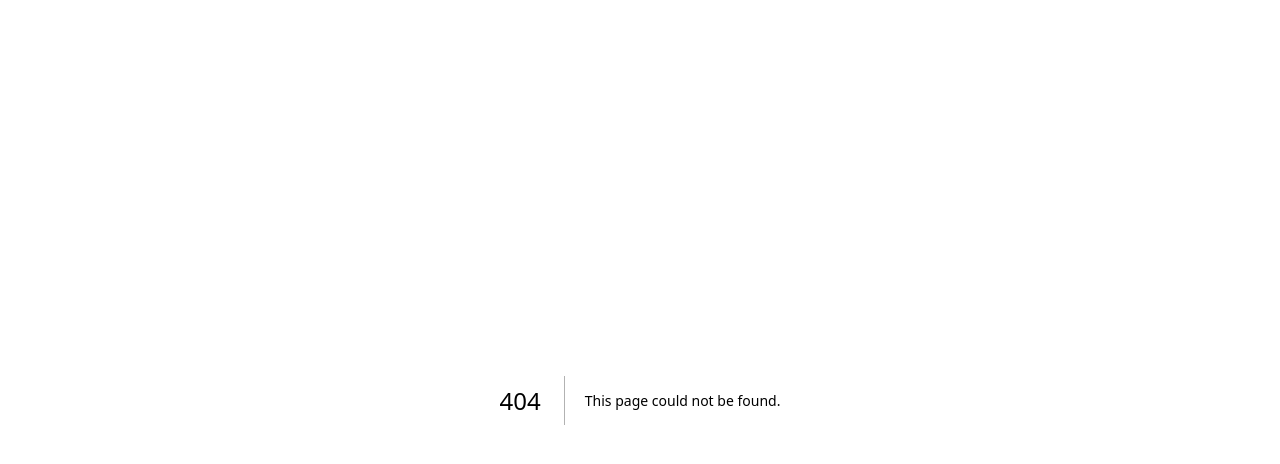
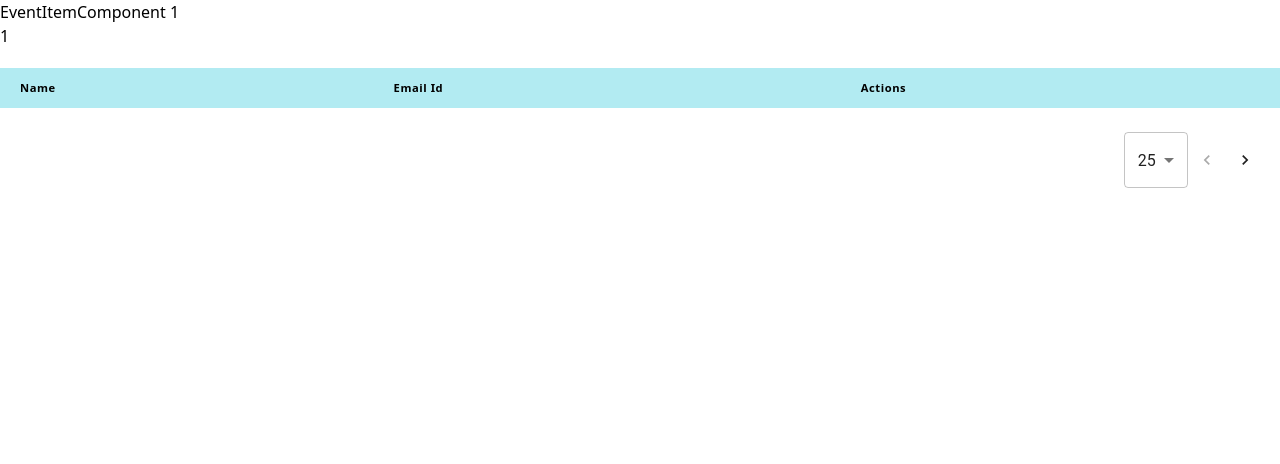
Before and after one commit to mohammedsaif001/kodnest-interview, a Next.js app: page /events/1 in a window 1280 px wide. Before the commit this address had no page. Shown: the top 464 px of the page. Built offline with nearby package versions, Linux system fonts and the light colour scheme.

Commit message:
Individual Event Screen

```diff
--- /dev/null
+++ b/src/app/events/[eventId]/page.tsx
@@ -0,0 +1,11 @@
+import EventItemClient from "@/components/events/EventItemClient";
+
+const EventItemComponent = ({ params: { eventId } }) => {
+  return (
+    <div>
+      EventItemComponent {eventId}
+      <EventItemClient eventId={eventId} />
+    </div>
+  );
+};
+export default EventItemComponent;
--- a/src/app/events/page.tsx
+++ b/src/app/events/page.tsx
@@ -9,11 +9,13 @@ import {
 } from "@/config/redux/slices/eventSlice";
 import { useDispatch, useSelector } from "@/config/redux/store";
 import { EVENTS_HEADER } from "@/constants/tableHeaders";
+import { useRouter } from "next/navigation";
 import { useState } from "react";
 
 const EventsPage = () => {
   const events = useSelector((store) => store.events);
   const dispatch = useDispatch();
+  const router = useRouter();
 
   const [addOpen, setAddOpen] = useState(false);
 
@@ -24,6 +26,12 @@ const EventsPage = () => {
 
   const addOpenModel = (e) => {
     setAddOpen(e);
+  };
+
+  const onClick = (data) => {
+    const id = data?.data?.[data.key];
+    console.log("sjhjssss", id);
+    router.push(`/events/${id}`);
   };
 
   const handleEdit = (data) => {
@@ -48,7 +56,7 @@ const EventsPage = () => {
         header={EVENTS_HEADER}
         handleDelete={handleDelete}
         handleEdit={handleEdit}
-        // onClick={onClick}
+        onClick={onClick}
         Component={(props) => <EventForm {...props} isEdit={true} />}
         // modalHeading={modalHeading}
       />
--- /dev/null
+++ b/src/components/events/EventItemClient.tsx
@@ -0,0 +1,32 @@
+"use client";
+
+import { useSelector } from "@/config/redux/store";
+import TableComponent from "../table/TableComponent";
+import { ATTENDEES_HEADER } from "@/constants/tableHeaders";
+import AttendeeForm from "../form/dashboard/AttendeeForm";
+
+const EventItemClient = ({ eventId }) => {
+  const eventDetails = useSelector(
+    (state) => state.events.filter((item) => item.eventId === +eventId)[0]
+  );
+
+  const attendeeList = eventDetails?.attendees;
+
+  const handleDelete = (data) => {};
+
+  const handleEdit = (data) => {};
+
+  return (
+    <div>
+      {eventId}
+      <TableComponent
+        body={attendeeList}
+        header={ATTENDEES_HEADER}
+        handleDelete={handleDelete}
+        handleEdit={handleEdit}
+        Component={(props) => <AttendeeForm {...props} isEdit={true} />}
+      />
+    </div>
+  );
+};
+export default EventItemClient;
--- /dev/null
+++ b/src/components/form/dashboard/AttendeeForm.tsx
@@ -0,0 +1,39 @@
+import InputField from "@/components/mui/forms/InputField";
+
+const AttendeeForm = ({ register, errors, data, watch }) => {
+  return (
+    <>
+      <InputField
+        name="name"
+        type="text"
+        label={"Name"}
+        register={(name) =>
+          register(name, {
+            required: {
+              value: true,
+              message: "Name is Required",
+            },
+          })
+        }
+        errors={errors}
+        required={true}
+      />
+      <InputField
+        name="emailId"
+        type="email"
+        label={"Email Id"}
+        register={(name) =>
+          register(name, {
+            required: {
+              value: true,
+              message: "Email ID is Required",
+            },
+          })
+        }
+        errors={errors}
+        required={true}
+      />
+    </>
+  );
+};
+export default AttendeeForm;
--- /dev/null
+++ b/src/constants/events/attendees.ts
@@ -0,0 +1,12 @@
+export const attendees = [
+  {
+    id: 90003,
+    name: "Mohammed Saif",
+    emailId: "mohammed001saif@gmail.com",
+  },
+  {
+    id: 90007,
+    name: "Kodnest",
+    emailId: "kodnest@gmail.com",
+  },
+];
--- a/src/constants/events/index.ts
+++ b/src/constants/events/index.ts
@@ -1,3 +1,5 @@
+import { attendees } from "./attendees";
+
 export const eventsData = [
   {
     eventId: 10001,
@@ -6,6 +8,7 @@ export const eventsData = [
     eventLocation: "Bangalore",
     noOfAttendees: 10,
     eventDescription: "smdbais jsjasd khskdjasas ksjosasda",
+    attendees,
   },
   {
     eventId: 10002,
@@ -14,6 +17,7 @@ export const eventsData = [
     eventLocation: "Bangalore",
     noOfAttendees: 10,
     eventDescription: "smdbais jsjasd khskdjasas ksjosasda",
+    attendees,
   },
   {
     eventId: 10003,
@@ -22,6 +26,7 @@ export const eventsData = [
     eventLocation: "Bangalore",
     noOfAttendees: 10,
     eventDescription: "smdbais jsjasd khskdjasas ksjosasda",
+    attendees,
   },
   {
     eventId: 10004,
@@ -30,5 +35,6 @@ export const eventsData = [
     eventLocation: "Bangalore",
     noOfAttendees: 10,
     eventDescription: "smdbais jsjasd khskdjasas ksjosasda",
+    attendees,
   },
 ];
--- a/src/constants/tableHeaders.ts
+++ b/src/constants/tableHeaders.ts
@@ -8,11 +8,6 @@ export const HIGHEST_TURNOVER_SPORTS = [
     key: "totalPnl",
     type: "AMOUNT",
   },
-  // {
-  //   name: "brand",
-  //   key: "brand",
-  //   // type: "PERCENTAGE",
-  // },
 ];
 
 const ACTION_FIELD_HEADER = {
@@ -58,6 +53,25 @@ export const EVENTS_HEADER = [
   ACTION_FIELD_HEADER,
 ];
 
+export const ATTENDEES_HEADER = [
+  {
+    name: "Attendee Id",
+    key: "attendeeId",
+    visible: false,
+  },
+  {
+    name: "Name",
+    key: "name",
+    visible: true,
+  },
+  {
+    name: "Email Id",
+    key: "emailId",
+    visible: true,
+  },
+  ACTION_FIELD_HEADER,
+];
+
 export const MOST_PROFITABLE_SPORTS = [
   {
     name: "user Id",
@@ -68,9 +82,4 @@ export const MOST_PROFITABLE_SPORTS = [
     key: "totalPnl",
     type: "AMOUNT",
   },
-  // {
-  //   name: "brand",
-  //   key: "brand",
-  //   // type: "PERCENTAGE",
-  // },
 ];
```
